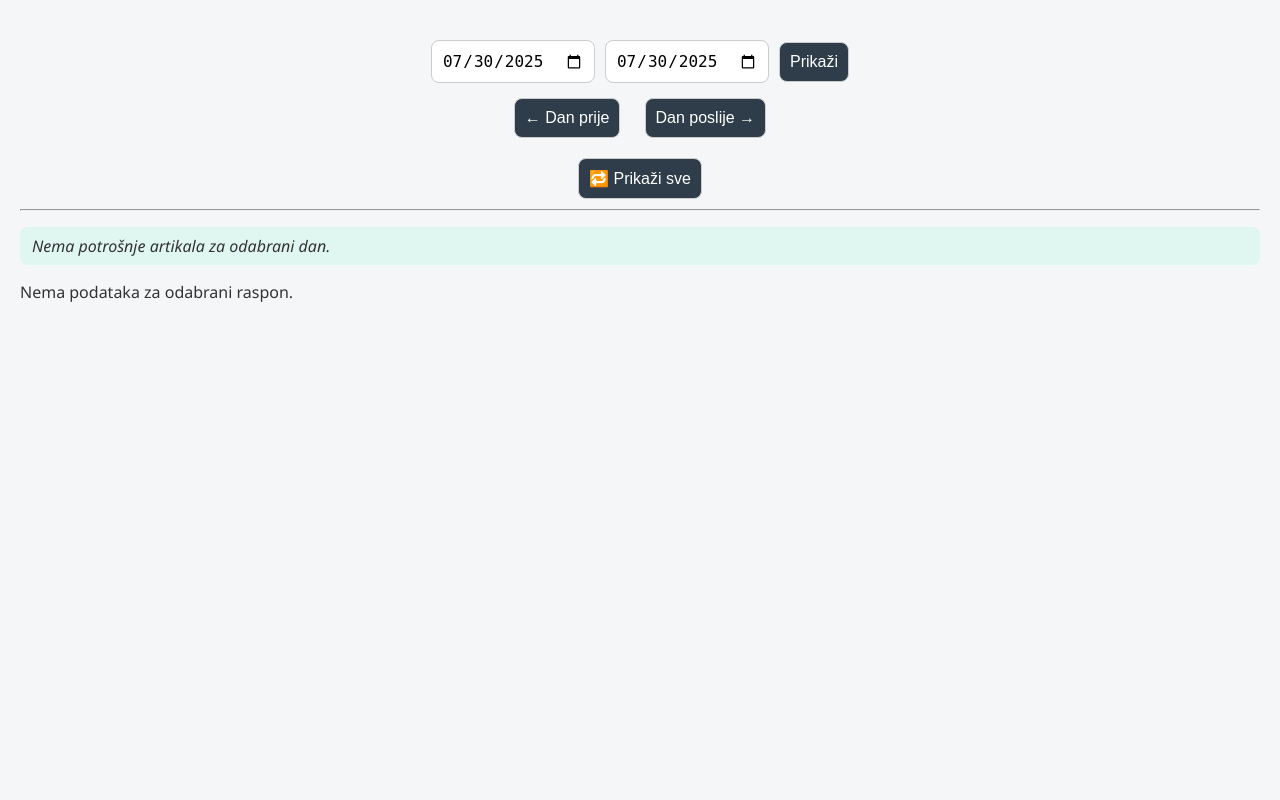
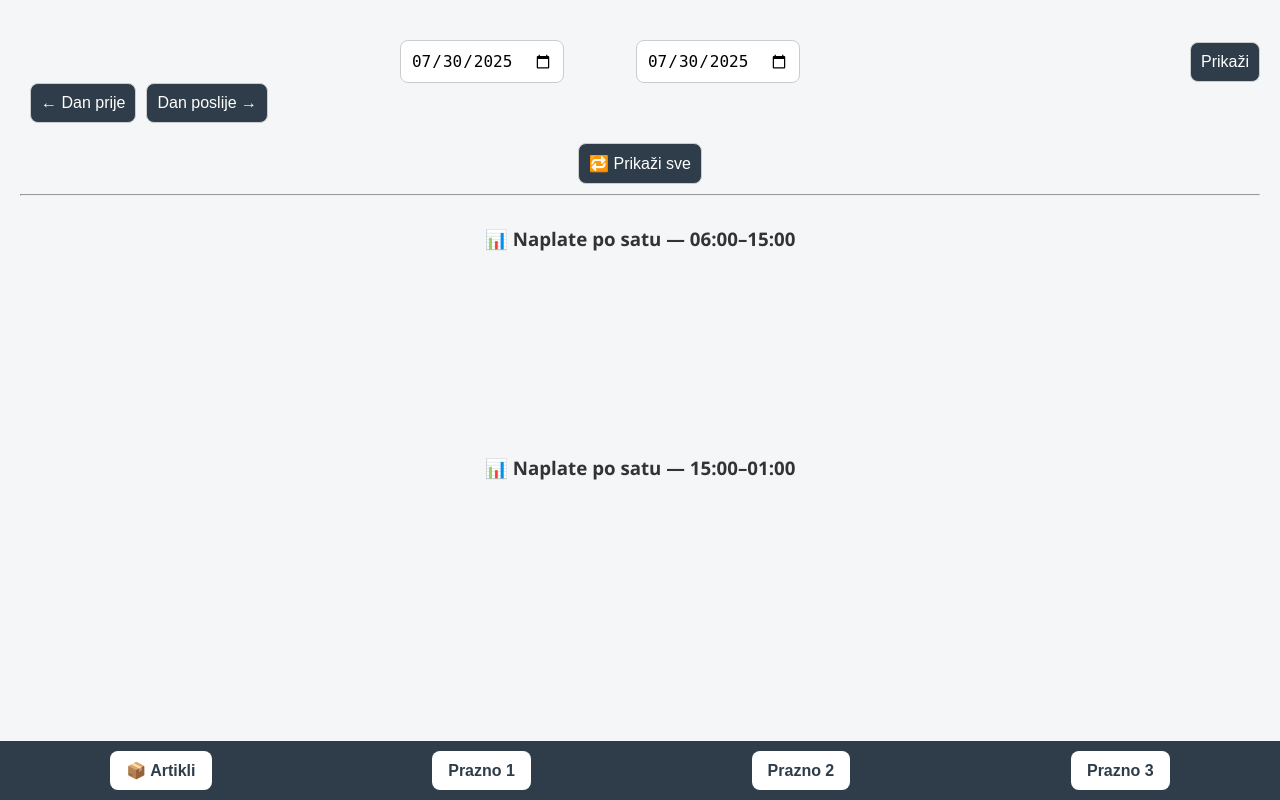
Before and after one commit to AntischA/WwwLeronebarCom, a Flask app: page /radnje in a window 1280 px wide. Run offline with Flask 3, Linux system fonts and the light colour scheme; data that the repository does not hold is empty; a map, chart or similar area stays blank.

Commit message:
novoakddd

```diff
--- a/api/dohvat_radnja_korisnika.py
+++ b/api/dohvat_radnja_korisnika.py
@@ -101,6 +101,7 @@
         filtered_data = []
         artikli_statistika = defaultdict(lambda: {'broj': 0, 'kolicina': 0.0})
         zbroj_po_vrsti = defaultdict(float)
+        naplate_po_satu = defaultdict(lambda: defaultdict(float))
         broj_total_citanja = 0
 
         for item in fetched_data:
@@ -113,13 +114,25 @@
             if vrsta_akcije == "Naplata" and "STOL" in opis:
                 vrsta_akcije = "Naplata stola"
 
+            # Dodaj naplate po satu
+            original_time_str = item.get('date')
+            try:
+                dt = datetime.datetime.strptime(original_time_str, '%d.%m.%Y %H:%M:%S')
+                datum = dt.strftime('%d.%m.%Y')
+                sat = dt.strftime('%H')
+                if vrsta_akcije.startswith("Naplata"):
+                    naplate_po_satu[datum][sat] += iznos
+            except (TypeError, ValueError):
+                pass  # Ako format ne valja, samo preskoči
+
+            # Artikli
             if vrsta_akcije.startswith("Naplata"):
                 artikli = izvuci_artikle_iz_opisa(opis)
                 for naziv, kolicina in artikli:
                     artikli_statistika[naziv]['broj'] += 1
                     artikli_statistika[naziv]['kolicina'] += kolicina
 
-            # Broji samo pojavljivanje "Čitanje totala" umjesto zbrajanja iznosa
+            # Broji "Čitanje totala"
             if vrsta_akcije == "Čitanje totala":
                 broj_total_citanja += 1
             else:
@@ -132,7 +145,6 @@
                 'iznos': f"{iznos:.2f} €" if vrsta_akcije != "Čitanje totala" else "1x"
             })
 
-        # Dodaj broj pojavljivanja "Čitanje totala"
         if broj_total_citanja > 0:
             zbroj_po_vrsti["Čitanje totala"] = broj_total_citanja
 
@@ -140,7 +152,14 @@
             'success': True,
             'data': filtered_data,
             'potrosnja_artikala': dict(artikli_statistika),
-            'zbroj_po_vrsti': dict(zbroj_po_vrsti)
+            'zbroj_po_vrsti': dict(zbroj_po_vrsti),
+            'naplate_po_satu': {
+                datum: {
+                    sat: round(iznos, 2)
+                    for sat, iznos in sati.items()
+                }
+                for datum, sati in naplate_po_satu.items()
+            }
         }
 
     except json.JSONDecodeError:
--- a/templates/radnje_korisnika.html
+++ b/templates/radnje_korisnika.html
@@ -3,6 +3,8 @@
 <head>
   <meta charset="UTF-8">
   <meta name="viewport" content="width=device-width, initial-scale=1">
+  <script src="https://cdn.jsdelivr.net/npm/chart.js"></script>
+
   <style>
     * { box-sizing: border-box; }
     body {
@@ -100,8 +102,23 @@
     .card-header .iznos { text-align: right; flex: 1; color: #006600; font-weight: bold; }
     .card-opis { font-size: 14px; color: #666; }
 
-    .buttons { margin-top: 15px; text-align: center; }
-    .buttons button { margin: 0 10px; }
+    .buttons {
+      margin-top: 15px;
+      text-align: center;
+      margin-bottom: 15px;
+    }
+
+    .buttons button {
+      margin: 10px 20px;
+    }
+
+    .buttonstwo {
+      display: flex;
+      gap: 10px;
+      margin-right: 10px;
+      margin-left: 10px;
+      }
+
 
     #loader {
       text-align: center;
@@ -114,17 +131,105 @@
       input[type="date"], button { width: 100%; font-size: 18px; }
       form { flex-direction: column; }
     }
+
+
+    .footer-bar {
+  position: fixed;
+  bottom: 0;
+  left: 0;
+  right: 0;
+  background-color: #2e3d49;
+  display: flex;
+  justify-content: space-around;
+  padding: 10px 0;
+  z-index: 100;
+}
+
+.footer-bar button {
+  background: #ffffff;
+  color: #2e3d49;
+  border: none;
+  padding: 10px 16px;
+  border-radius: 8px;
+  font-size: 16px;
+  font-weight: bold;
+  cursor: pointer;
+}
+
+.modal {
+  display: none;
+  position: fixed;
+  z-index: 101;
+  left: 0;
+  top: 0;
+  width: 100%;
+  height: 100%;
+  overflow: auto;
+  background-color: rgba(0,0,0,0.4);
+}
+
+.modal-content {
+  background-color: #fff;
+  margin: 10% auto;
+  padding: 20px;
+  border-radius: 12px;
+  width: 90%;
+  max-width: 500px;
+  position: relative;
+  box-shadow: 0 4px 10px rgba(0,0,0,0.2);
+}
+
+.modal-content h3 {
+  margin-top: 0;
+  color: #2e3d49;
+  text-align: center;
+}
+
+.modal-content ul {
+  list-style: none;
+  padding-left: 0;
+}
+
+.modal-content li {
+  padding: 8px 12px;
+  background-color: #e0f7f1;
+  border-radius: 8px;
+  margin-bottom: 6px;
+}
+
+.close {
+  position: absolute;
+  top: 10px;
+  right: 16px;
+  font-size: 24px;
+  color: #666;
+  cursor: pointer;
+}
+
+.date-range {
+  display: flex;
+  justify-content: space-between;
+  width: 100%;
+  gap: 10px;
+  max-width: 400px;
+  margin: 0 auto;
+}
+
+
+
   </style>
 </head>
 <body>
 
 <form id="filter-form">
+  <div class="date-range">
     <input type="date" id="from_date" name="from_date" required>
     <input type="date" id="to_date" name="to_date" required>
+  </div>
   <button type="submit">Prikaži</button>
 </form>
 
-  <div class="buttons">
+  <div class="buttonstwo">
     <button id="prev-day">← Dan prije</button>
     <button id="next-day">Dan poslije →</button>
   </div>
@@ -139,8 +244,14 @@
 
   <hr>
 
-  <div class="artikli-summary">
-    <ul id="artikli-summary-list"></ul>
+<div style="margin-top: 30px;">
+  <h3 style="text-align:center;">📊 Naplate po satu — 06:00–15:00</h3>
+  <canvas id="chart06_15"></canvas>
+</div>
+
+<div style="margin-top: 30px;">
+  <h3 style="text-align:center;">📊 Naplate po satu — 15:00–01:00</h3>
+  <canvas id="chart15_01"></canvas>
 </div>
 
 
@@ -149,6 +260,29 @@
 
   <p id="loader">Učitavanje podataka...</p>
   <div id="results-container"></div>
+
+
+
+
+  <!-- Footer bar -->
+<div class="footer-bar">
+  <button id="artikli-button">📦 Artikli</button>
+  <button>Prazno 1</button>
+  <button>Prazno 2</button>
+  <button>Prazno 3</button>
+</div>
+
+<!-- Artikli modal -->
+<div id="artikli-modal" class="modal">
+  <div class="modal-content">
+    <span class="close" onclick="zatvoriModal()">&times;</span>
+    <h3>📦 Potrošnja artikala</h3>
+    <ul id="artikli-summary-list"></ul>
+  </div>
+</div>
+
+
+
 
  <script>
   let aktivniFilteri = new Set();
@@ -249,18 +383,87 @@
       });
 
       if (result.potrosnja_artikala) {
-        artikliSummaryList.innerHTML = `<li><b>📦 Potrošnja artikala:</b></li>`;
+        artikliSummaryList.innerHTML = "";
         Object.entries(result.potrosnja_artikala)
           .sort((a, b) => b[1].kolicina - a[1].kolicina)
           .forEach(([naziv, statistika]) => {
             artikliSummaryList.innerHTML += `<li>${naziv} — ${statistika.kolicina.toFixed(2)} kom (${statistika.broj} puta)</li>`;
           });
+
+
+    if (result.naplate_po_satu) {
+  const dataPerHour = result.naplate_po_satu;
+  const datum = Object.keys(dataPerHour)[0]; // Pretpostavljamo jedan dan
+  const sati = dataPerHour[datum];
+
+  const labels06_15 = [], values06_15 = [];
+  const labels15_01 = [], values15_01 = [];
+
+  for (let h = 6; h <= 14; h++) {
+    const sat = h.toString().padStart(2, '0');
+    labels06_15.push(sat);
+    values06_15.push(sati[sat] || 0);
+  }
+
+  for (let h = 15; h <= 23; h++) {
+    const sat = h.toString();
+    labels15_01.push(sat.padStart(2, '0'));
+    values15_01.push(sati[sat] || 0);
+  }
+
+  labels15_01.push("00");
+  values15_01.push(sati["00"] || 0);
+
+  prikaziGrafikon("chart06_15", labels06_15, values06_15);
+  prikaziGrafikon("chart15_01", labels15_01, values15_01);
 }
 
       } else {
       resultsContainer.innerHTML = `<p>Nema podataka za odabrani raspon.</p>`;
       artikliSummaryList.innerHTML = `<li><i>Nema potrošnje artikala za odabrani dan.</i></li>`;
     }
+  }
+ }
+
+
+ let grafikonCache = {};
+
+function prikaziGrafikon(canvasId, labels, data) {
+  if (grafikonCache[canvasId]) {
+    grafikonCache[canvasId].destroy();
+  }
+
+  const ctx = document.getElementById(canvasId).getContext("2d");
+  grafikonCache[canvasId] = new Chart(ctx, {
+    type: "bar",
+    data: {
+      labels: labels,
+      datasets: [{
+        label: "Iznos naplate (€)",
+        data: data,
+        backgroundColor: "rgba(54, 162, 235, 0.6)",
+        borderColor: "rgba(54, 162, 235, 1)",
+        borderWidth: 1
+      }]
+    },
+    options: {
+      responsive: true,
+      scales: {
+        y: {
+          beginAtZero: true,
+          ticks: {
+            callback: value => value + " €"
+          }
+        }
+      }
+    }
+  });
+}
+
+
+
+            function zatvoriModal() {
+    document.getElementById("artikli-modal").style.display = "none";
   }
 
   function toggleFiltriranje(vrsta, element) {
@@ -316,6 +519,14 @@
     updateDateInputs(today);
     fetchData();
   });
+
+
+  document.getElementById("artikli-button").addEventListener("click", () => {
+  document.getElementById("artikli-modal").style.display = "block";
+});
+
+
+
 </script>
 
 </body>
```
Also changed, not shown: test/test.py (+101 -68 lines). Lines whose indentation alone changed are shown as unchanged.
